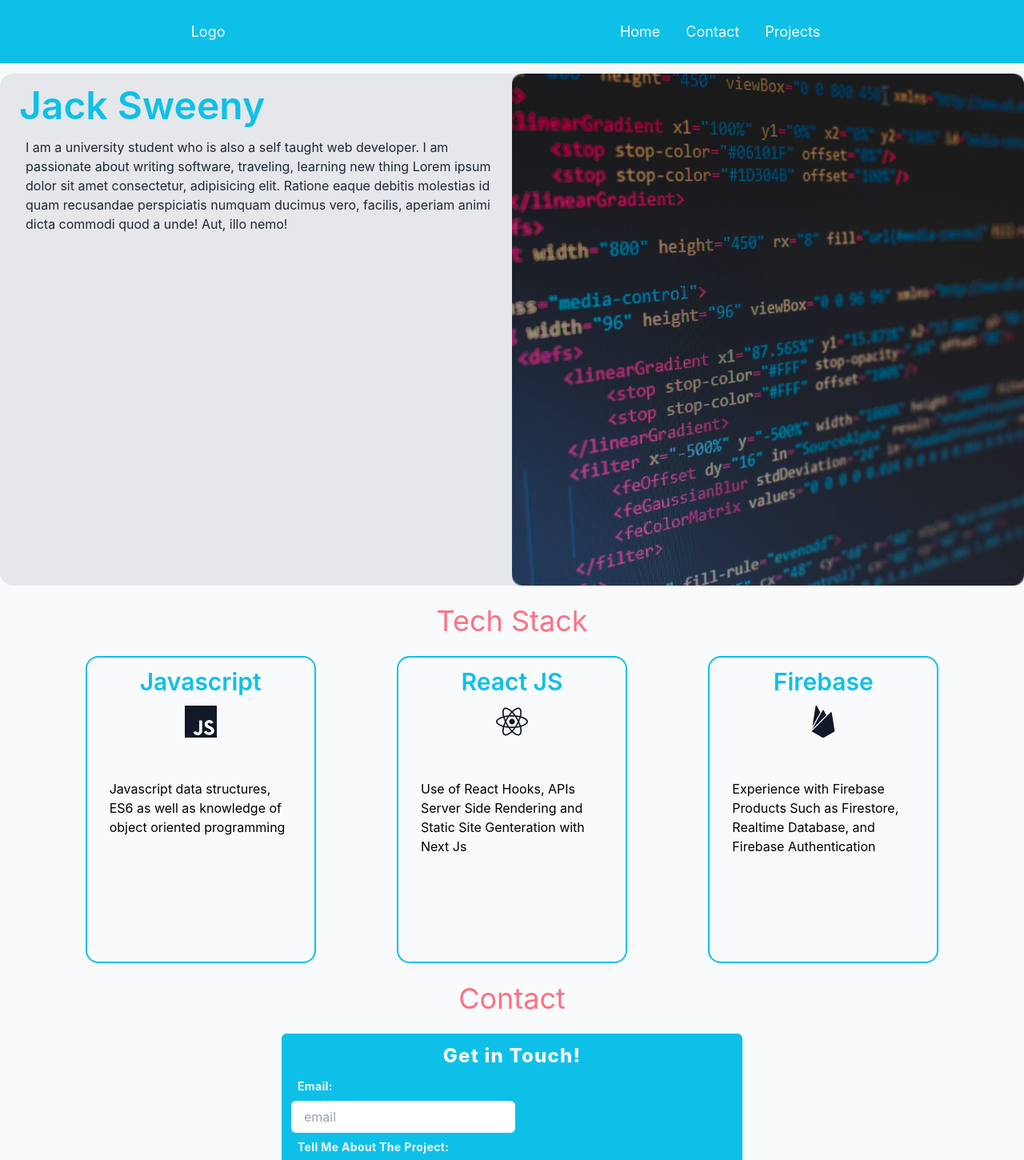
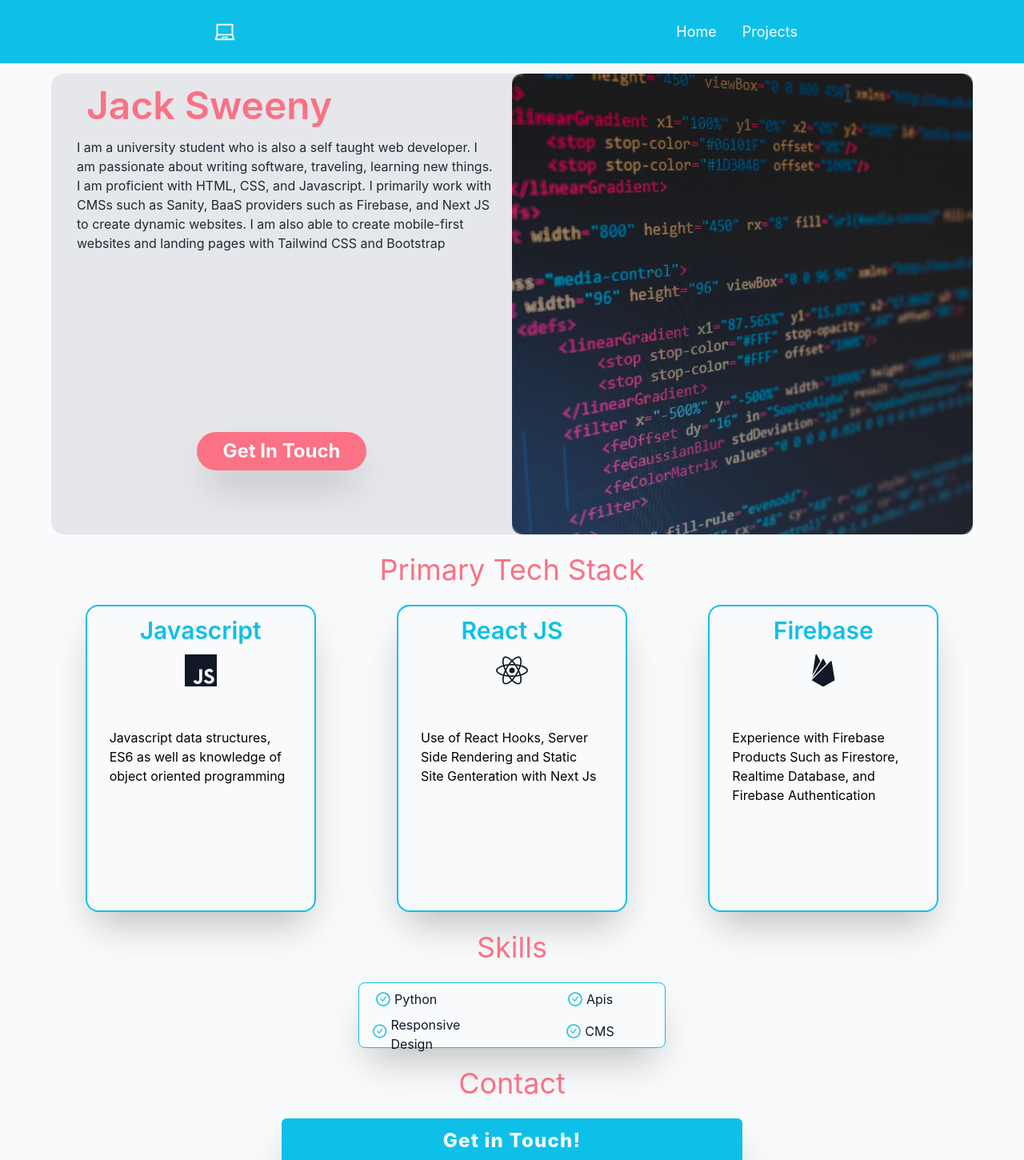
Before and after one commit to jswe3ny/next-portfolio, a Next.js app: page / in a window 1280 px wide. Shown: the top 1450 px of the page at 80% size. Built offline with nearby package versions, Linux system fonts and the light colour scheme.

Commit message:
new styles

```diff
--- a/components/ContactForm.js
+++ b/components/ContactForm.js
@@ -10,7 +10,10 @@ const ContactForm = () => {
     const [state, submit] = useForm('mzboqnoj');
         if (state.succeeded) {
        return(
-        <h2>Thank you for reaching out. We will be in touch!</h2>
+        <div className=' flex justify-center items-center bg-primary h-96 mx-auto  max-w-xl rounded-md'>
+             <h2 className='text-2xl text-center text-gray-50 font-extrabold tracking-wider'>Thank you for reaching out. We will be in touch!</h2>
+        </div>
+
        )
   }
 
@@ -23,12 +26,12 @@ const ContactForm = () => {
     };
 
     return(
-        <form onSubmit={submit} className=" bg-primary  mx-auto  max-w-xl rounded-md">
+        <form onSubmit={submit} className=" bg-primary  mx-auto  max-w-xl rounded-md  shadow-2xl ">
             <h3 className='text-2xl text-center py-3 text-gray-50 font-extrabold tracking-wider'>Get in Touch!</h3>
             <div className='max-w-3xl  md:mx-auto'>
               <div className='ml-3'>
                 <label className='block text-sm ml-2 text-gray-50 tracking-wide font-bold pb-2'>Email: </label>
-                <input type="email" name='email' value={email} onChange={handleChange}  placeholder='email' className='px-4 py-2 outline-none rounded-md focus:outline-yellow-400' />
+                <input type="email" name='email' value={email} onChange={handleChange}  placeholder='Email' className='px-4 py-2 outline-none rounded-md focus:outline-rose-300' />
               </div>
 
               <div className="mx-3">
@@ -36,7 +39,7 @@ const ContactForm = () => {
                       <textarea  id="" rows="10" name='comments' value={comments} onChange={handleChange} placeholder="What are you looking for?" className=" resize-none max-h-50 w-full max-w-3xl mx-auto my-2 px-2 py-3 outline-rose-300 rounded-xl"></textarea>
               </div>
               <div className="flex py-3">
-                <button  className=" bg-rose-400 mx-auto px-7 py-2 rounded-lg text-gray-100 hover:bg-rose-600 hover:text-black transition duration-400" type='submit' disabled={state.submitting}>
+                <button  className="bg-rose-400 mx-auto mt-3 mb-2 px-6 py-2 text-2xl text-gray-50 rounded-2xl font-bold tracking-wide  hover:bg-rose-600 hover:border-rose-600 hover:text-white transition duration-300" type='submit' disabled={state.submitting}>
                     Submit
                 </button>
               </div>
--- a/components/Footer.js
+++ b/components/Footer.js
@@ -2,7 +2,7 @@ import Link from "next/link";
 
 const Footer = () => {
     return (
-        <footer className="border-t bg-primary">
+        <footer className="border-t bg-primary ">
             <div className="py-6">
                 <p className="text-center text-gray-50 text-sm font-bold tracking-wide">Jacks Web Portfolio</p>
                 <p className="text-center text-sm text-gray-50  font-bold tracking-wide">All Rights Reserved 2022</p>
--- a/components/Layout.js
+++ b/components/Layout.js
@@ -1,10 +1,11 @@
 import Footer from "./Footer";
 import Navbar from "./Navbar";
+
 const Layout = ({children}) => {
     return (
         <>
             <Navbar />
-            <main>{children}</main>
+                <main>{children}</main>
             <Footer />
         </>
      );
--- a/components/Navbar.js
+++ b/components/Navbar.js
@@ -1,6 +1,7 @@
 import Link from "next/link";
 import { MenuIcon } from '@heroicons/react/solid';
 import { useEffect, useRef, useState } from "react";
+import {AiOutlineLaptop} from 'react-icons/ai'
 
 
 const Navbar = () => {
@@ -8,48 +9,19 @@ const Navbar = () => {
   const [menu, setMenu] = useState(false);
     const toggleMenu = () => setMenu(!menu)
 
-    // let menuRef = useRef();
-    const ref = useRef();
 
-
-
-    // const  useClickOutside = (ref, handler) =>{
-    //   useEffect(() => {
-    //    const listener = (event) => {
-    //     if(!ref.current || ref.current.contains(event.target)) {
-    //       return;
-    //     }
-
-    //     handler(event);
-    //    };
-    //    document.addEventListener("mousedown", listener);
-    //    document.addEventListener("touchstart", listener);
-
-    //    return () => {
-    //     document.removeEventListener("mousedown", listener);
-    //     document.removeEventListener("touchstart", listener);
-    //    }
-    //   },
-    //   [ref,handler]);
-
-    // }
-
-    // useClickOutside(ref, () => setMenu(false));
-
-
-    // console.log(menu)
     return (
       <div className="header bg-primary">
-        <div className="logo text-gray-50 text-lg">Logo</div>
-        <nav ref={ref} className= { menu ? "link-list-toggle absolute w-full md:top-0 md:relative md:flex md:w-auto md:h-full md:align-middle md:transition-none": "link-list absolute w-full md:top-0 md:relative md:flex md:w-auto md:h-full md:align-middle md:transition-none md:justify-center"}>
+        <div className="logo text-gray-50 text-lg"><AiOutlineLaptop className="h-8 w-7 cursor-pointer" /></div>
+        <nav className= { menu ? "link-list-toggle absolute w-full md:top-0 md:relative md:flex md:w-auto md:h-full md:align-middle md:transition-none": "link-list absolute w-full md:top-0 md:relative md:flex md:w-auto md:h-full md:align-middle md:transition-none md:justify-center"}>
           <Link href={"/"}>
-            <a className=" bg-primary nav-link block text-lg py-3 text-center px-4 text-gray-50 hover:bg-secondary hover:text-white">Home</a>
+            <a onClick={toggleMenu} className=" bg-primary nav-link block text-lg py-3 text-center px-4 text-gray-50 hover:bg-secondary hover:text-white">Home</a>
           </Link>
-          <Link href={"/contact"}>
-            <a className=" bg-primary nav-link block text-lg py-3 text-center px-4 text-gray-50 hover:bg-secondary hover:text-white">Contact</a>
-          </Link>
+          {/* <Link href={"/contact"}>
+            <a onClick={toggleMenu} className=" bg-primary nav-link block text-lg py-3 text-center px-4 text-gray-50 hover:bg-secondary hover:text-white">Contact</a>
+          </Link> */}
           <Link href={"/projects"}>
-            <a className= "bg-primary nav-link block text-lg py-3 text-center px-4 text-gray-50 hover:bg-secondary hover:text-white">Projects</a>
+            <a onClick={toggleMenu} className= "bg-primary nav-link block text-lg py-3 text-center px-4 text-gray-50 hover:bg-secondary hover:text-white">Projects</a>
           </Link>
         </nav>
         <MenuIcon id="toggleButton" onClick={toggleMenu} className=" text-stone-50 h-8 w-8 cursor-pointer z-10 md:hidden" />
--- a/pages/index.js
+++ b/pages/index.js
@@ -1,19 +1,29 @@
 
+import { useRef } from 'react';
 import Image from 'next/image'
-
-import{ FaReact, FaCss3Alt, FaHtml5 } from 'react-icons/fa';
+import {AiOutlineCheckCircle} from 'react-icons/ai';
+import{ FaReact, FaHtml5 } from 'react-icons/fa';
 import {SiJavascript, SiFirebase} from'react-icons/si'
 
 import ContactForm from '../components/ContactForm';
 
 export default function Home() {
 
+  const firstRef = useRef()
+
+  const scroll = () => {
+    firstRef.current.scrollIntoView({behavior:'smooth'})
+  }
+
   return (
     <div className="mx-auto my-3 bg-gray-50">
-        <div className='hero bg-gray-200 py-1  rounded-2xl md:grid grid-cols-2 max-w-7xl mx-auto md:py-0 '>
-            <div className="hero-text mb-0">
-              <h2 className="text-5xl px-6 py-4 text-primary font-semibold">Jack Sweeny</h2>
-              <p className='mx-4 mt-0 pl-4 text-gray-800'>I am a university student who is also a self taught web developer. I am passionate about writing software, traveling, learning new thing Lorem ipsum dolor sit amet consectetur, adipisicing elit. Ratione eaque debitis molestias id quam recusandae perspiciatis numquam ducimus vero, facilis, aperiam animi dicta commodi quod a unde! Aut, illo nemo!</p>
+        <div className='  bg-gray-200 py-1 max-w-6xl  rounded-2xl md:grid grid-cols-2 mx-auto md:py-0 '>
+            <div className="hero-text flex flex-col mb-0">
+              <h2 className="text-5xl text-center px-6 py-4 text-rose-400 font-semibold md:text-left md:ml-5">Jack Sweeny</h2>
+              <p className=' mx-4 mt-0 pl-4 text-gray-800 md:mb-auto'>I am a university student who is also a self taught web developer. I am passionate about writing software, traveling, learning new things. I am proficient with HTML, CSS, and Javascript. I primarily work with CMSs such as Sanity, BaaS providers such as Firebase, and Next JS to create dynamic websites. I am also able to create mobile-first websites and landing pages with Tailwind CSS and Bootstrap</p>
+              <button onClick={scroll} className='shadow-2xl mx-auto mt-20 mb-10 text-2xl font-bold text-gray-50 py-2 px-8 rounded-3xl bg-rose-400 md:mb-20 hover:bg-rose-500 hover:text-white'>
+                Get In Touch
+              </button>
             </div>
 
             <div className="flex bg-black max-h-min mx-3 my-4 rounded-2xl md:grid md:mx-0 md:my-0 md:align-baseline md:object-cover">
@@ -25,11 +35,13 @@ export default function Home() {
                 alt="hero image"
               />
             </div>
+
+
         </div>
 
-        <h2 className='text-center text-4xl text-rose-400 my-6'>Tech Stack</h2>
+        <h2 className='text-center text-4xl text-rose-400 my-6'>Primary Tech Stack</h2>
         <div className="max-w-6xl flex-col items-center md:grid md:grid-cols-3 md:justify-items-center mx-auto gap-x-4 my-4">
-          <div className="card bg-gray-50 mx-auto w-80 my-4 border-2 rounded-2xl md:w-auto md:mx-4 md:my-0 h-96 lg:w-72">
+          <div className="card shadow-2xl bg-gray-50 mx-auto w-80 my-4 border-2 rounded-2xl md:w-auto md:mx-4 md:my-0 h-96 lg:w-72">
             <h3 className='text-3xl text-primary my-3 font-semibold text-center'>Javascript</h3>
             <div className='flex justify-center'>
               {/* <FaHtml5 className='h-10 w-6 text-gray-900 mx-1' />
@@ -38,14 +50,14 @@ export default function Home() {
             </div>
             <p className='mx-4 my-10 p-3'>Javascript data structures, ES6 as well as knowledge of object oriented programming</p>
           </div>
-          <div className="card rounded-2xl bg-gray-50 mx-auto w-80 my-4  border-red-500 md:w-auto md:mx-4 md:my-0 h-96 lg:w-72">
+          <div className="card shadow-2xl rounded-2xl bg-gray-50 mx-auto w-80 my-4  border-red-500 md:w-auto md:mx-4 md:my-0 h-96 lg:w-72">
             <h3 className='text-3xl text-primary my-3 font-semibold text-center'>React JS</h3>
             <div>
               <FaReact className='h-10 w-10 text-gray-900 mx-auto' />
             </div>
-            <p className='mx-4 my-10 p-3'>Use of React Hooks, APIs Server Side Rendering and Static Site Genteration with Next Js</p>
+            <p className='mx-4 my-10 p-3'>Use of React Hooks, Server Side Rendering and Static Site Genteration with Next Js</p>
           </div>
-          <div className="card rounded-2xl mx-auto w-80 my-4  border-2 md:w-auto md:mx-4 md:my-0 h-96 lg:w-72">
+          <div className="card shadow-2xl rounded-2xl mx-auto w-80 my-4  border-2 md:w-auto md:mx-4 md:my-0 h-96 lg:w-72">
             <h3 className='text-3xl text-primary my-3 font-semibold text-center'>Firebase</h3>
             <div>
               <SiFirebase className='h-10 w-10 text-gray-900 mx-auto' />
@@ -54,8 +66,32 @@ export default function Home() {
           </div>
         </div>
 
+        {/* Skills Section */}
+        <h2 className='text-center text-4xl text-rose-400 my-6'>Skills</h2>
+        <div className='grid grid-cols-12 border  shadow-2xl  border-primary content-center max-w-sm mx-auto rounded-lg'>
+          <div className='flex ml-1 col-span-6   h-10  px-3'>
+            <AiOutlineCheckCircle className='h-5 w-5 text-primary mx-1 my-auto' />
+            <p className='my-auto text-gray-900'>Python</p>
+          </div>
+          <div className='flex mx-auto col-span-6   h-10  px-3'>
+            <AiOutlineCheckCircle className='h-5 w-5 text-primary mx-1 my-auto' />
+            <p className='my-auto text-gray-900'>Apis</p>
+          </div>
+          <div className='flex mx-auto col-span-6   h-10  px-3'>
+            <AiOutlineCheckCircle className='h-5 w-5 text-primary mx-1 my-auto' />
+            <p className='my-auto text-gray-900'>Responsive Design</p>
+          </div>
+          <div className='flex mx-auto col-span-6  h-10  px-3'>
+            <AiOutlineCheckCircle className='h-5 w-5 text-primary mx-1 my-auto' />
+            <p className='my-auto text-gray-900'>CMS</p>
+          </div>
+
+
+
+        </div>
+
         {/* Contact Section */}
-        <h2 className='text-center text-4xl text-rose-400 my-6'>Contact</h2>
+        <h2  ref={firstRef} className='text-center text-4xl text-rose-400 my-6'>Contact</h2>
 
         <ContactForm />
     </div>
--- a/tailwind.config.js
+++ b/tailwind.config.js
@@ -2,6 +2,7 @@ module.exports = {
   content: [
     "./pages/index.js",
     "./pages/contact.js",
+    "./pages/projects.js",
     "./pages/*",
     "./components/Navbar.js",
     "./components/*"
@@ -12,7 +13,11 @@ module.exports = {
         'primary' : '#0ec0e8',
         'secondary': '#0a86a2',
         'info' : '#0a86a2'
+      },
+      fontFamily: {
+        test:['Syncopate']
       }
+
     },
 
   },
```
Also changed, not shown: pages/projects.js (added, +33 -0 lines), styles/globals.css (+24 -1 lines), public/Camera_Landing_Page_2.jpg (added), public/Camera_Landing_Page_thumbnail.jpg (added).
